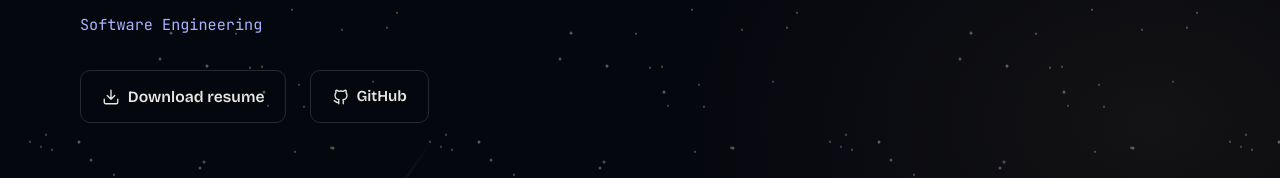
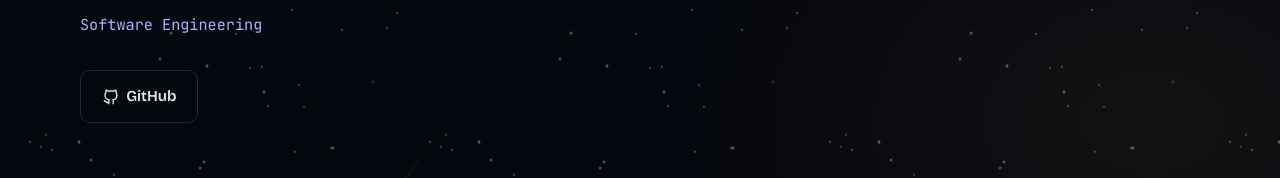
Before and after one commit to TabassumSK/MyPortfolio, a React (Vite) app: page / in a window 1280 px wide. Shown: the part 558-736 px from the top of the page. Built offline with nearby package versions, Linux system fonts and the light colour scheme.

Commit message:
resume ui  update

```diff
--- a/src/App.jsx
+++ b/src/App.jsx
@@ -87,7 +87,7 @@ function Hero() {
         <p className="lead in" style={d(0.28)}>{C.intro}</p>
         <Rotator />
         <div className="btns in" style={d(0.44)}>
-          {C.resume && <Ext className="btn" href={C.resume} icon="dl">Download resume</Ext>}
+          {/* {C.resume && <Ext className="btn" href={C.resume} icon="dl">Download resume</Ext>} */}
           <div className="soc in btn" style={d(0.52)}>
               <Ext href={C.github} icon="gh">GitHub</Ext>
           </div>
```
